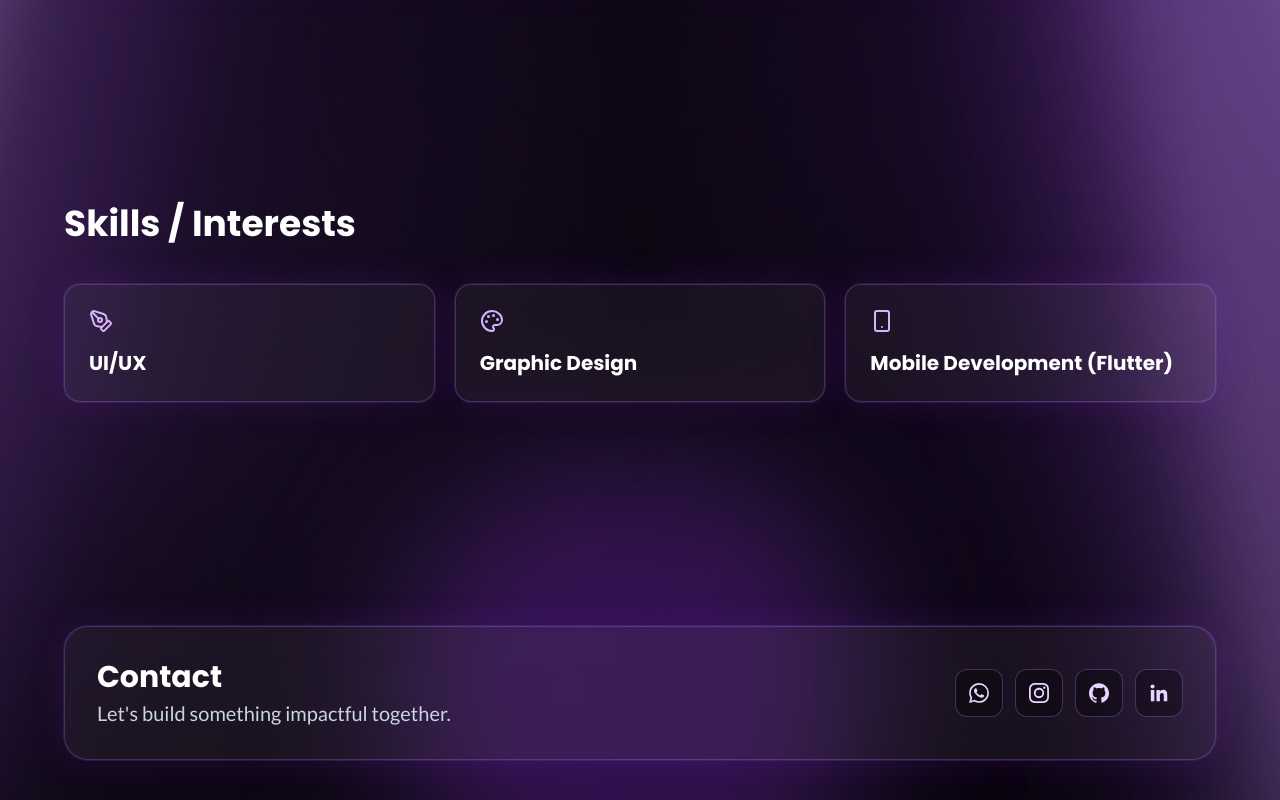
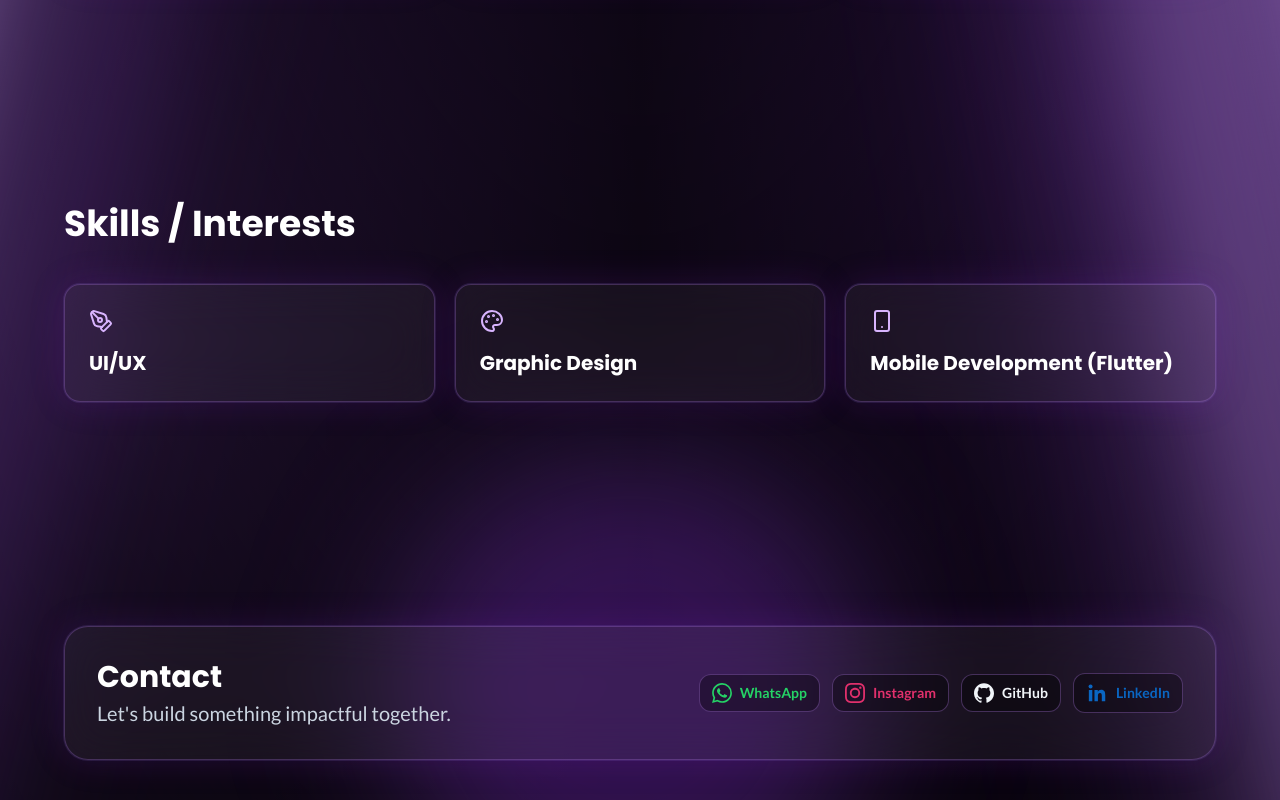
Before and after one commit to byhaqii/My-Porto, a React (Vite) app: page / in a window 1280 px wide. Shown: the part 1984-2784 px from the top of the page. Built offline with nearby package versions, Linux system fonts and the light colour scheme.

Commit message:
fixing logo didnt show

```diff
--- a/src/components/Footer.jsx
+++ b/src/components/Footer.jsx
@@ -23,36 +23,40 @@ function Footer() {
             target="_blank"
             rel="noreferrer"
             aria-label="WhatsApp"
-            className="icon-button inline-flex h-12 w-12 items-center justify-center"
+            className="icon-button inline-flex items-center gap-2 px-3 py-2 text-sm font-semibold text-[#25D366]"
           >
             <SiWhatsapp size={20} />
+            <span>WhatsApp</span>
           </a>
           <a
             href="https://www.instagram.com/byhaqii__/"
             target="_blank"
             rel="noreferrer"
             aria-label="Instagram"
-            className="icon-button inline-flex h-12 w-12 items-center justify-center"
+            className="icon-button inline-flex items-center gap-2 px-3 py-2 text-sm font-semibold text-[#E1306C]"
           >
             <SiInstagram size={20} />
+            <span>Instagram</span>
           </a>
           <a
             href="https://github.com/byhaqii"
             target="_blank"
             rel="noreferrer"
             aria-label="GitHub"
-            className="icon-button inline-flex h-12 w-12 items-center justify-center"
+            className="icon-button inline-flex items-center gap-2 px-3 py-2 text-sm font-semibold text-slate-100"
           >
             <SiGithub size={20} />
+            <span>GitHub</span>
           </a>
           <a
             href="https://www.linkedin.com/in/muhammad-rizal-al-baihaqi-7b28a3336/"
             target="_blank"
             rel="noreferrer"
             aria-label="LinkedIn"
-            className="icon-button inline-flex h-12 w-12 items-center justify-center"
+            className="icon-button inline-flex items-center gap-2 px-3 py-2 text-sm font-semibold text-[#0A66C2]"
           >
             <BiLogoLinkedin size={22} />
+            <span>LinkedIn</span>
           </a>
         </div>
       </motion.div>
```
